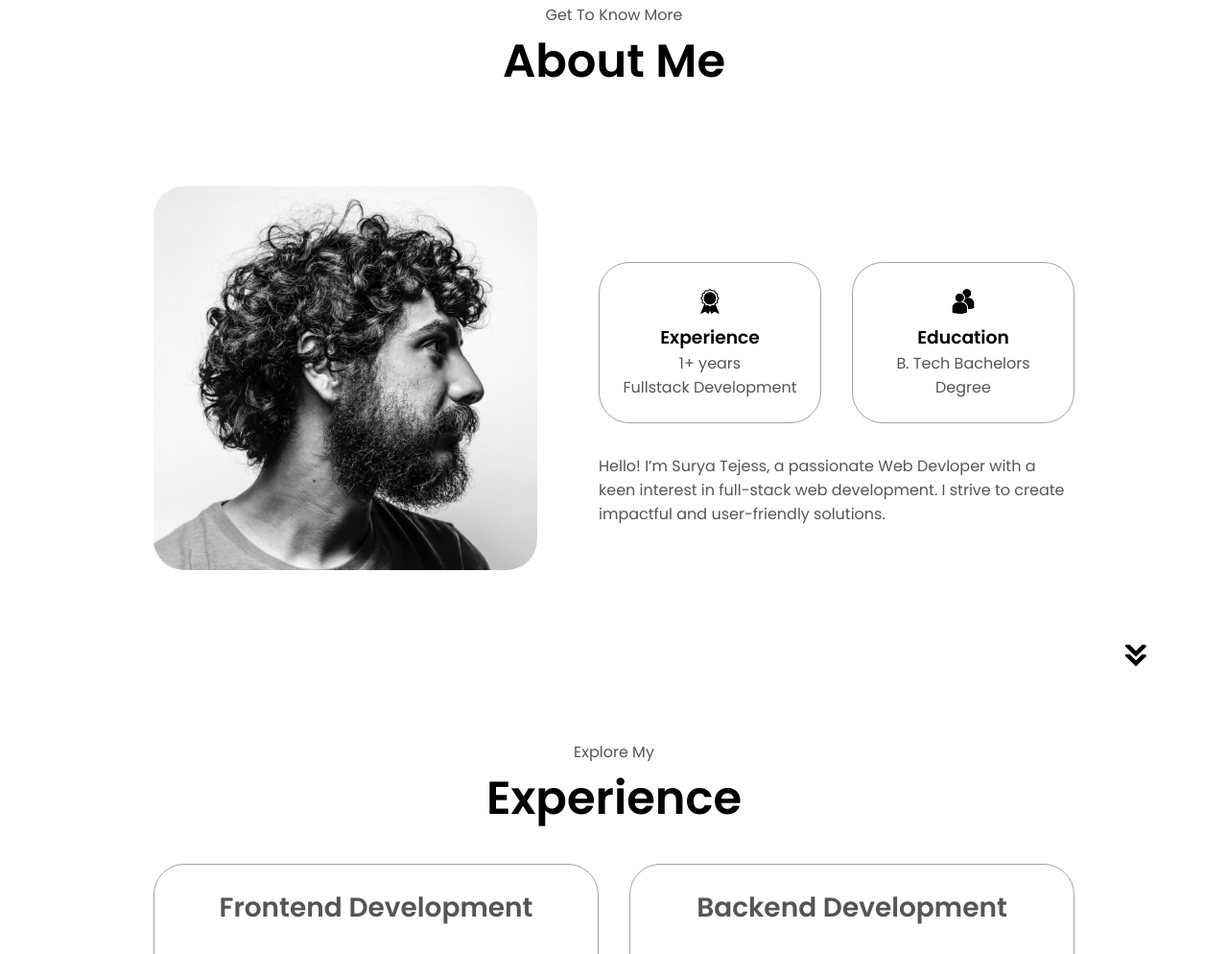
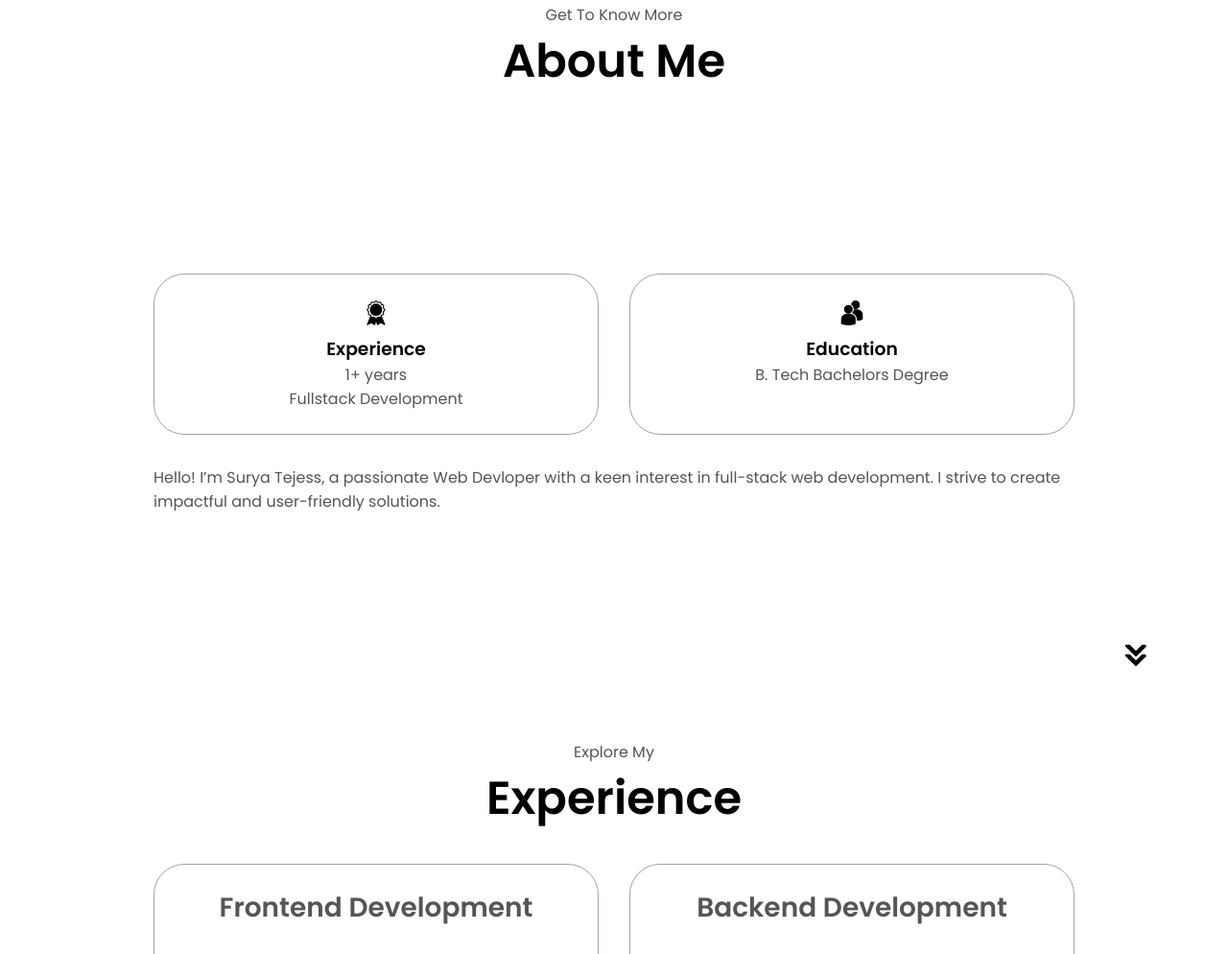
Before and after one commit to suryatejess/portfolio, a plain HTML site: page index.html in a window 1280 px wide. Shown: the part 925-1919 px from the top of the page at 96% size. Drawn offline with Linux system fonts and the light colour scheme.

Commit message:
modified

```diff
--- a/index.html
+++ b/index.html
@@ -1,3 +1,6 @@
+<!-- There is scope of adding an image in the About Me section -->
+<!-- And also, there is a scope of adding 1 more project and still look good. i.e. in total 3 projects looks cool -->
+
 <!DOCTYPE html>
 <html lang="en">
   <head>
@@ -75,13 +78,13 @@
       <p class="section__text__p1">Get To Know More</p>
       <h1 class="title">About Me</h1>
       <div class="section-container">
-        <div class="section__pic-container">
+        <!-- <div class="section__pic-container">
           <img
             src="./assets/about-pic.png"
             alt="Profile picture"
             class="about-pic"
           />
-        </div>
+        </div> -->
         <div class="about-details-container">
           <div class="about-containers">
             <div class="details-container">
```
Also changed, not shown: assets/profile-pic-2.png (deleted), 4 other files.
